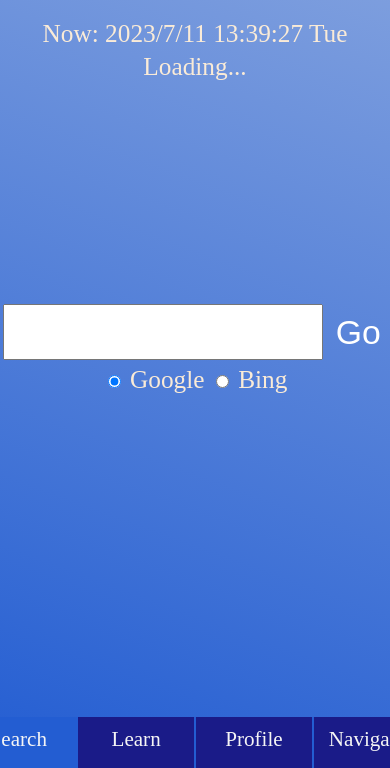
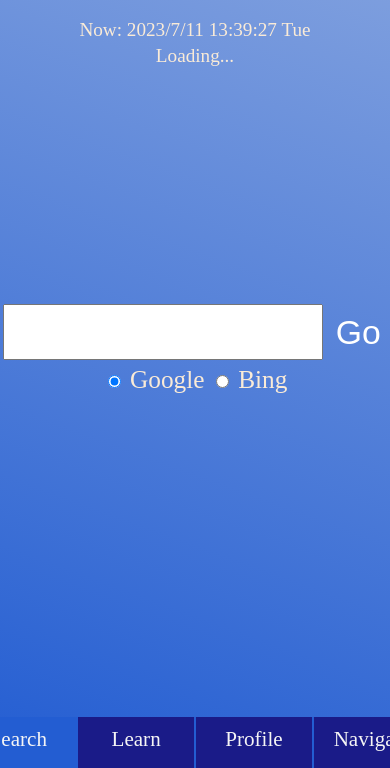
Before and after one commit to Gugugugugutian/Gugugugugutian.github.io, a PHP site: page / in a window 390 px wide. Shown: the part 76-844 px from the top of the page. Run offline with PHP 8.4, Linux system fonts and the light colour scheme.

Commit message:
fit mobile

```diff
--- a/index.html
+++ b/index.html
@@ -118,7 +118,7 @@
                 <li class="active"><a href="index.html">Search</a></li>
                 <li><a href="xuexi.html">Learn</a></li>
                 <li><a href="profile.html">Profile</a></li>
-                <li><a href="navi.html">Navigation</a></li>
+                <li><a href="navi.html">Navigate</a></li>
             </ul>
         </div>
     </div>
--- a/nav.css
+++ b/nav.css
@@ -18,7 +18,7 @@ body {
 }
 p {
     color: yellow;
-    font-size: 3vh;
+    font-size: 1.2em;
 }
 p, p {
     padding: 0;
--- a/navi.html
+++ b/navi.html
@@ -108,7 +108,7 @@
                 <li><a href="index.html">Search</a></li>
                 <li><a href="xuexi.html">Learn</a></li>
                 <li><a href="profile.html">Profile</a></li>
-                <li class="active"><a href="navi.html">Navigation</a></li>
+                <li class="active"><a href="navi.html">Navigate</a></li>
             </ul>
         </div>
     </div>
--- a/profile.html
+++ b/profile.html
@@ -68,7 +68,7 @@
                 <li><a href="index.html">Search</a></li>
                 <li><a href="xuexi.html">Learn</a></li>
                 <li class="active"><a href="profile.html">Profile</a></li>
-                <li><a href="navi.html">Navigation</a></li>
+                <li><a href="navi.html">Navigate</a></li>
             </ul>
         </div>
     </div>
--- a/xuexi.html
+++ b/xuexi.html
@@ -108,7 +108,7 @@
                 <li><a href="index.html">Search</a></li>
                 <li class="active"><a href="xuexi.html">Learn</a></li>
                 <li><a href="profile.html">Profile</a></li>
-                <li><a href="navi.html">Navigation</a></li>
+                <li><a href="navi.html">Navigate</a></li>
             </ul>
         </div>
     </div>
```
